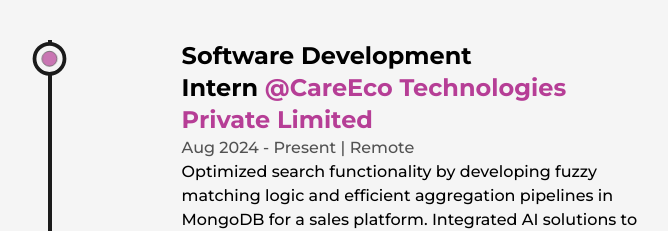
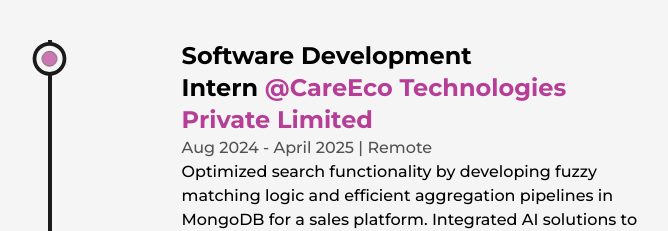
Before and after one commit to Divya5003/my-portfolio, a Next.js app: page /about in a window 1280 px wide. Shown: the part 2460-2691 px from the top of the page, without its empty margins (244-912 px from the left). Built offline with nearby package versions, Linux system fonts and the light colour scheme.

Commit message:
update internship end date and change resume link

```diff
--- a/src/components/Experience.js
+++ b/src/components/Experience.js
@@ -61,7 +61,7 @@
                         position="Software Development Intern"
                         company="@CareEco Technologies Private Limited"
                         companyLink="https://www.elixire.in/"
-                        time="Aug 2024 - Present"
+                        time="Aug 2024 - April 2025"
                         address="Remote"
                         work="Optimized search functionality by developing fuzzy matching logic and efficient aggregation pipelines in MongoDB for a sales platform. Integrated AI solutions to process invoice images. Enhanced cross-platform apps in Flutter and Django, managing serverless deployments on GCP."
                     />
--- a/src/pages/index.js
+++ b/src/pages/index.js
@@ -48,7 +48,7 @@
               <div className='flex items-center self-start mt-2 lg:self-center'>
                 <Link
                   className="flex items-center bg-dark text-light p-2.5 px-6 rounded-lg text-lg font-semibold hover:bg-light hover:text-dark border-2 border-solid border-transparent hover:border-dark dark:bg-light dark:text-dark hover:dark:bg-dark hover:dark:text-light hover:dark:border-light md:p-2 md:px-4 md:text-base"
-                  href="https://drive.google.com/file/d/19l7lLGw4Gp4c46dR7Uj54gPptOX7yq6V/view?usp=sharing"
+                  href="https://drive.google.com/file/d/15BTA9M1t6urthJhdibhfXhuKmhmFW6vk/view?usp=sharing"
                   target={"_blank"}
                 >
                   Resume <LinkArrow className={"w-6 ml-1"} />
```
